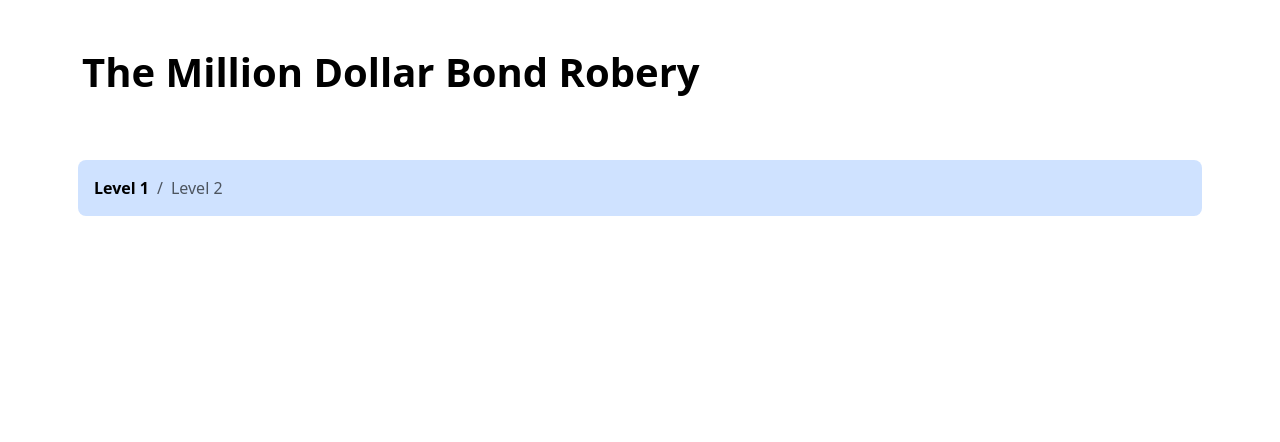
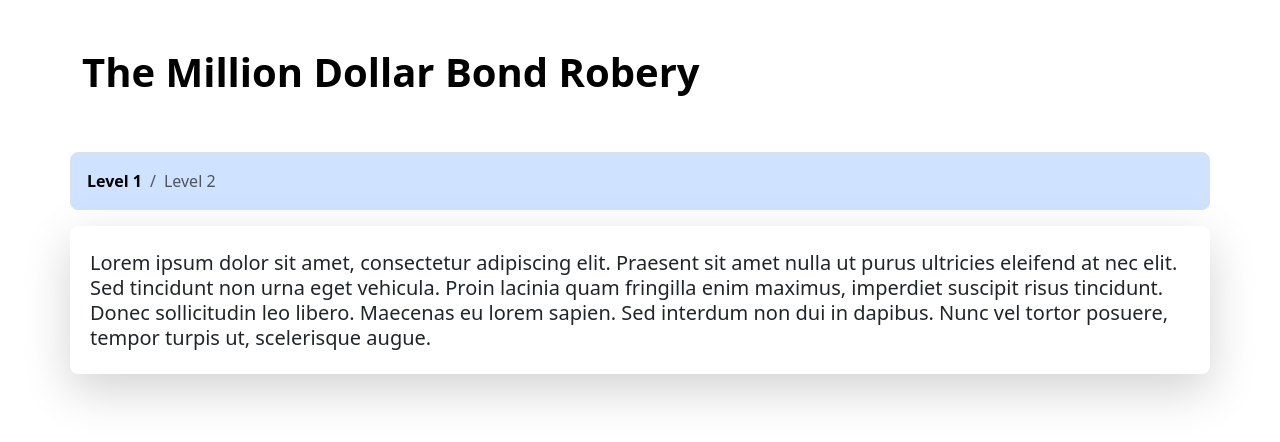
Before and after one commit to nikodyulger/pandas-inspector, a Flask app: page /challenge in a window 1280 px wide. Shown: the part 56-498 px from the top of the page. Run offline with Flask 3, Linux system fonts and the light colour scheme.

Commit message:
instructions for level

```diff
--- a/app/templates/challenge/challenge.html
+++ b/app/templates/challenge/challenge.html
@@ -4,13 +4,14 @@
 <div class="container">
 
     <div class="row my-5">
-        <div class="container-fluid text-left">
-            <h1 class="fw-bold text-body-emphasis">The Million Dollar Bond Robery</h1>
+        <div class="container-fluid">
+            <h1 class="fw-bold text-start text-body-emphasis">The Million Dollar Bond Robery</h1>
         </div>
     </div>
-    <div class="row my-5 p-2">
 
-        <ol class="breadcrumb breadcrumb-chevron p-3 bg-primary-subtle rounded-3">
+    <div class="row">
+
+        <ol class="breadcrumb breadcrumb-chevron p-3 bg-primary-subtle rounded-3 border">
             <li class="breadcrumb-item">
               <a class="link-body-emphasis fw-semibold text-decoration-none" href="#">Level 1</a>
             </li>
@@ -20,5 +21,11 @@
           </ol>
     </div>
 
+    <div class="row">
+       <div class="container-fluid rounded-3 shadow-lg">
+        <p class="p-2 my-3 text-start fs-5 fw-normal lh-sm">Lorem ipsum dolor sit amet, consectetur adipiscing elit. Praesent sit amet nulla ut purus ultricies eleifend at nec elit. Sed tincidunt non urna eget vehicula. Proin lacinia quam fringilla enim maximus, imperdiet suscipit risus tincidunt. Donec sollicitudin leo libero. Maecenas eu lorem sapien. Sed interdum non dui in dapibus. Nunc vel tortor posuere, tempor turpis ut, scelerisque augue.</p>
+       </div>
+    </div>
+
 </div>
 {% endblock %}
```
